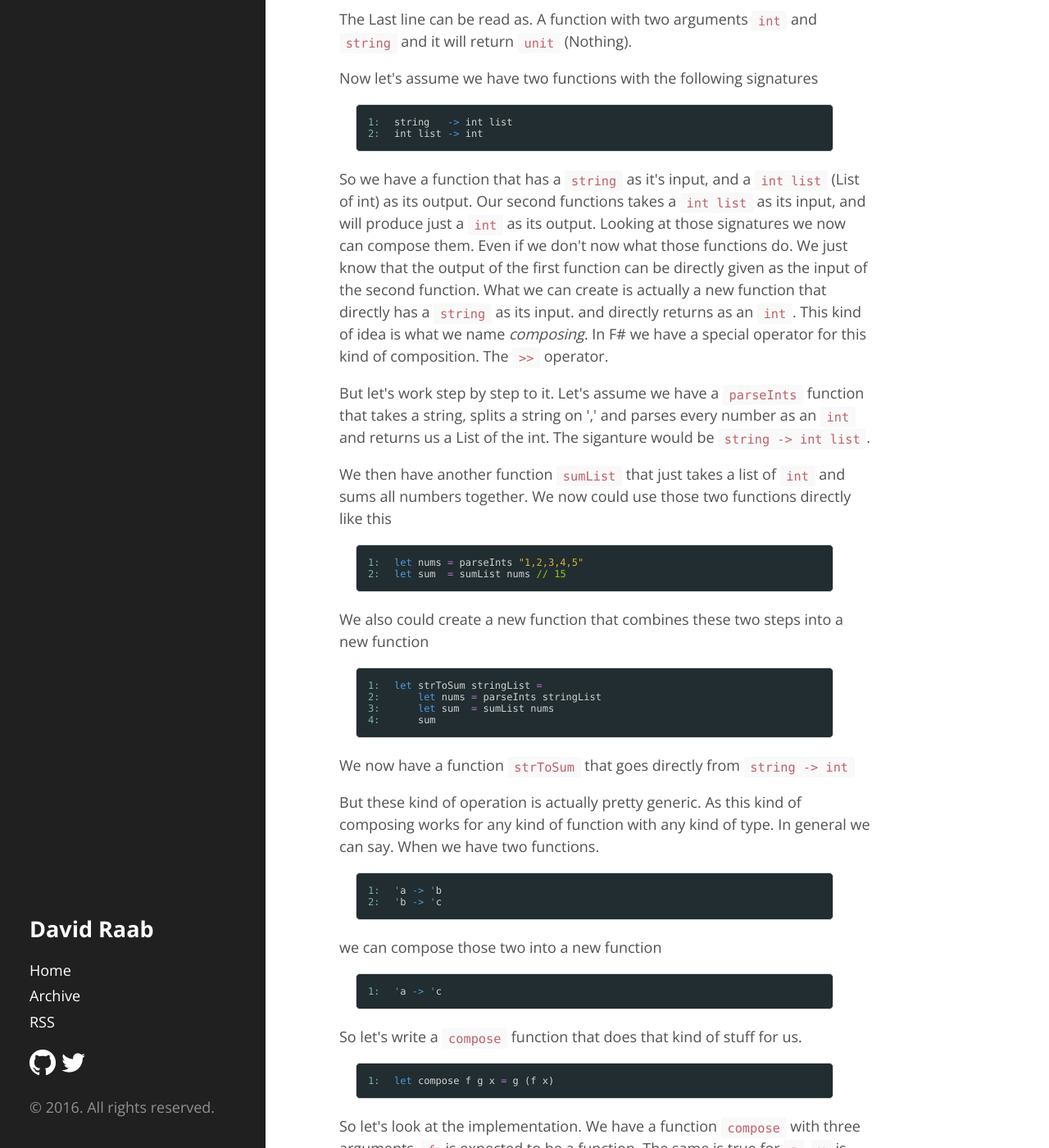
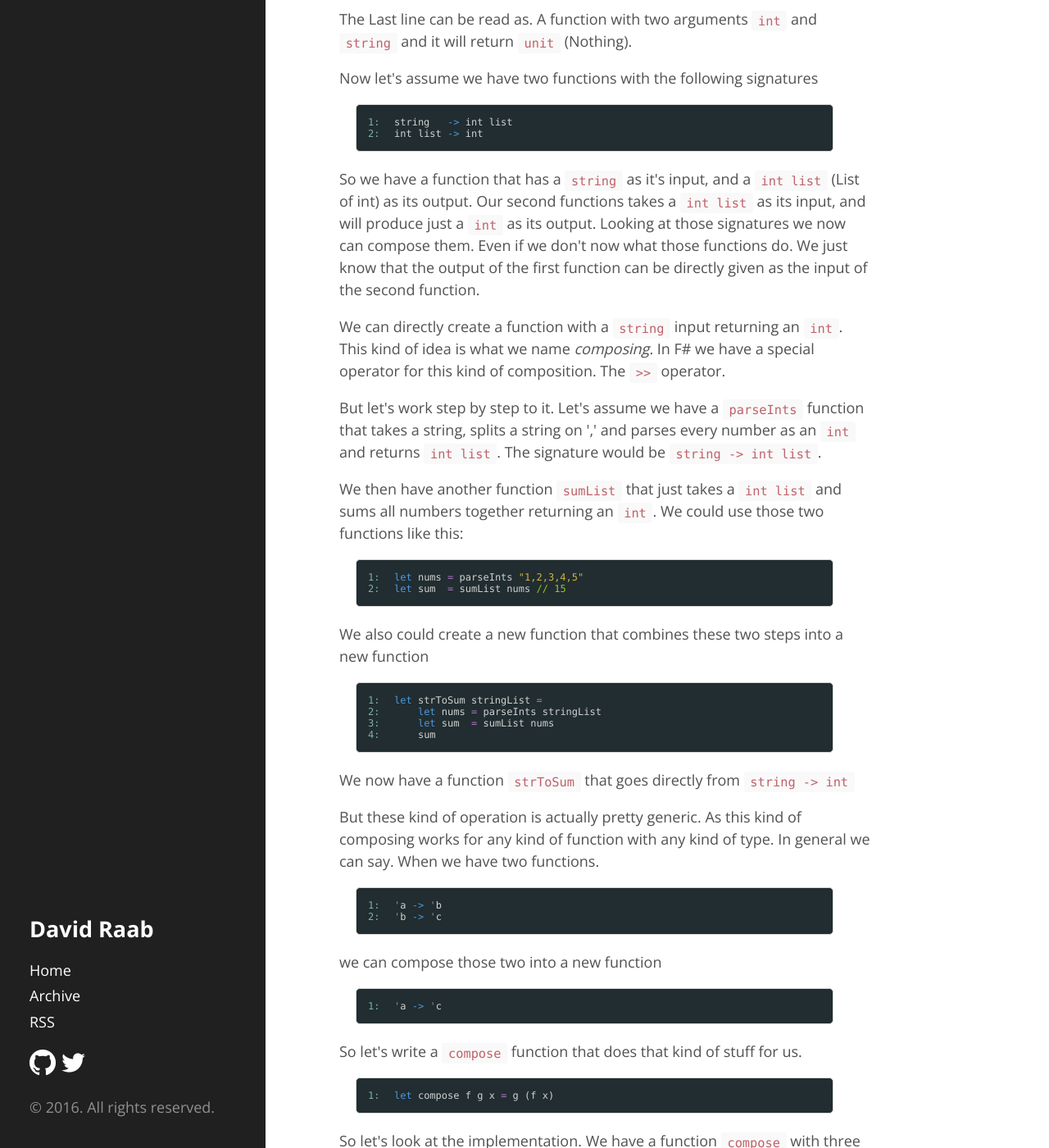
Before and after one commit to bartelink/sidburn.github.io, a Jekyll site: the page built from _posts/2016-03-10-introduction-in-fsharp.html, in a window 1280 px wide and 1400 px high, scrolled down 11723 px. Shown: the whole window at 82% size. Built offline with Jekyll 4.4.1, drawn with Linux system fonts in a browser that asks for light colours; some web fonts are replaced; comment, search, counter and statistics services are not loaded; some of the changed text lies outside the part shown.

Commit message:
Introduction to F#
Some further improvements.

```diff
--- a/_posts/2016-03-10-introduction-in-fsharp.html
+++ b/_posts/2016-03-10-introduction-in-fsharp.html
@@ -657,15 +657,15 @@ return <code>unit</code> (Nothing).</p>
 output. Our second functions takes a <code>int list</code> as its input, and will produce just a <code>int</code>
 as its output. Looking at those signatures we now can compose them. Even if we don't now what
 those functions do. We just know that the output of the first function can be directly given
-as the input of the second function. What we can create is actually a new function that
-directly has a <code>string</code> as its input. and directly returns as an <code>int</code>. This kind of idea
-is what we name <em>composing</em>. In F# we have a special operator for this kind of composition.
-The <code>&gt;&gt;</code> operator.</p>
+as the input of the second function.</p>
+<p>We can directly create a function with a <code>string</code> input returning an <code>int</code>.
+This kind of idea is what we name <em>composing</em>. In F# we have a special operator for this
+kind of composition. The <code>&gt;&gt;</code> operator.</p>
 <p>But let's work step by step to it. Let's assume we have a <code>parseInts</code> function
 that takes a string, splits a string on ',' and parses every number as an <code>int</code>
-and returns us a List of the int. The siganture would be <code>string -&gt; int list</code>.</p>
-<p>We then have another function <code>sumList</code> that just takes a list of <code>int</code> and sums all
-numbers together. We now could use those two functions directly like this</p>
+and returns <code>int list</code>. The signature would be <code>string -&gt; int list</code>.</p>
+<p>We then have another function <code>sumList</code> that just takes a <code>int list</code> and sums all
+numbers together returning an <code>int</code>. We could use those two functions like this:</p>
 <table class="pre"><tr><td class="lines"><pre class="fssnip"><span class="l">1: </span>
 <span class="l">2: </span>
 </pre></td>
@@ -731,11 +732,11 @@ function. The result of the g function is than returned as a value. We also coul
 <td class="snippet"><pre class="fssnip highlighted"><code lang="fsharp"><span class="k">let</span> <span class="i">compose</span> <span class="i">f</span> <span class="i">g</span> <span class="i">x</span> <span class="o">=</span>
     <span class="k">let</span> <span class="i">y</span> <span class="o">=</span> <span class="i">f</span> <span class="i">x</span>
     <span class="k">let</span> <span onmouseout="hideTip(event, 'fs110', 293)" onmouseover="showTip(event, 'fs110', 293)" class="i">z</span> <span class="o">=</span> <span class="i">g</span> <span class="i">y</span>
-    <span class="i">y</span>
+    <span onmouseout="hideTip(event, 'fs110', 294)" onmouseover="showTip(event, 'fs110', 294)" class="i">z</span>
 </code></pre></td>
 </tr>
 </table>
-<p>if it makes it clearer what is happening. The F# compiler automatically infers that <code>f</code> and <code>g</code> are functions.
+<p>The F# compiler automatically infers that <code>f</code> and <code>g</code> are functions.
 Just by using it like <code>f x</code> or <code>g y</code> the compiler knows that <code>f</code> and <code>g</code> must be
 functions with a single argument.</p>
 <p>But what kind of types do we have here? The answer is, they are generic. When we look at the type
@@ -787,7 +788,7 @@ Finally this returns a <code>'c</code> that the <code>compose</code> function th
 <p>We now could use <code>compose</code> like this.</p>
 <table class="pre"><tr><td class="lines"><pre class="fssnip"><span class="l">1: </span>
 </pre></td>
-<td class="snippet"><pre class="fssnip highlighted"><code lang="fsharp"><span class="k">let</span> <span onmouseout="hideTip(event, 'fs101', 294)" onmouseover="showTip(event, 'fs101', 294)" class="i">sum</span> <span class="o">=</span> <span onmouseout="hideTip(event, 'fs106', 295)" onmouseover="showTip(event, 'fs106', 295)" class="f">compose</span> <span onmouseout="hideTip(event, 'fs90', 296)" onmouseover="showTip(event, 'fs90', 296)" class="f">parseInts</span> <span onmouseout="hideTip(event, 'fs97', 297)" onmouseover="showTip(event, 'fs97', 297)" class="f">sumList</span> <span class="s">&quot;1,2,3,4,5&quot;</span> <span class="c">// 15</span>
+<td class="snippet"><pre class="fssnip highlighted"><code lang="fsharp"><span class="k">let</span> <span onmouseout="hideTip(event, 'fs101', 295)" onmouseover="showTip(event, 'fs101', 295)" class="i">sum</span> <span class="o">=</span> <span onmouseout="hideTip(event, 'fs106', 296)" onmouseover="showTip(event, 'fs106', 296)" class="f">compose</span> <span onmouseout="hideTip(event, 'fs90', 297)" onmouseover="showTip(event, 'fs90', 297)" class="f">parseInts</span> <span onmouseout="hideTip(event, 'fs97', 298)" onmouseover="showTip(event, 'fs97', 298)" class="f">sumList</span> <span class="s">&quot;1,2,3,4,5&quot;</span> <span class="c">// 15</span>
 </code></pre></td>
 </tr>
 </table>
@@ -801,8 +802,8 @@ that is still waiting for the last third argument.</p>
 <table class="pre"><tr><td class="lines"><pre class="fssnip"><span class="l">1: </span>
 <span class="l">2: </span>
 </pre></td>
-<td class="snippet"><pre class="fssnip highlighted"><code lang="fsharp"><span class="k">let</span> <span onmouseout="hideTip(event, 'fs111', 298)" onmouseover="showTip(event, 'fs111', 298)" class="f">strToSum</span> <span class="o">=</span> <span onmouseout="hideTip(event, 'fs106', 299)" onmouseover="showTip(event, 'fs106', 299)" class="f">compose</span> <span onmouseout="hideTip(event, 'fs90', 300)" onmouseover="showTip(event, 'fs90', 300)" class="f">parseInts</span> <span onmouseout="hideTip(event, 'fs97', 301)" onmouseover="showTip(event, 'fs97', 301)" class="f">sumList</span>
-<span class="k">let</span> <span onmouseout="hideTip(event, 'fs112', 302)" onmouseover="showTip(event, 'fs112', 302)" class="i">result</span>   <span class="o">=</span> <span onmouseout="hideTip(event, 'fs111', 303)" onmouseover="showTip(event, 'fs111', 303)" class="f">strToSum</span> <span class="s">&quot;1,2,3,4,5&quot;</span> <span class="c">// 15</span>
+<td class="snippet"><pre class="fssnip highlighted"><code lang="fsharp"><span class="k">let</span> <span onmouseout="hideTip(event, 'fs111', 299)" onmouseover="showTip(event, 'fs111', 299)" class="f">strToSum</span> <span class="o">=</span> <span onmouseout="hideTip(event, 'fs106', 300)" onmouseover="showTip(event, 'fs106', 300)" class="f">compose</span> <span onmouseout="hideTip(event, 'fs90', 301)" onmouseover="showTip(event, 'fs90', 301)" class="f">parseInts</span> <span onmouseout="hideTip(event, 'fs97', 302)" onmouseover="showTip(event, 'fs97', 302)" class="f">sumList</span>
+<span class="k">let</span> <span onmouseout="hideTip(event, 'fs112', 303)" onmouseover="showTip(event, 'fs112', 303)" class="i">result</span>   <span class="o">=</span> <span onmouseout="hideTip(event, 'fs111', 304)" onmouseover="showTip(event, 'fs111', 304)" class="f">strToSum</span> <span class="s">&quot;1,2,3,4,5&quot;</span> <span class="c">// 15</span>
 </code></pre></td>
 </tr>
 </table>
@@ -810,7 +811,7 @@ that is still waiting for the last third argument.</p>
 do is put &gt;&gt; between two functions, and we get a new function back! So what we are doing is</p>
 <table class="pre"><tr><td class="lines"><pre class="fssnip"><span class="l">1: </span>
 </pre></td>
-<td class="snippet"><pre class="fssnip highlighted"><code lang="fsharp">(<span onmouseout="hideTip(event, 'fs13', 304)" onmouseover="showTip(event, 'fs13', 304)" class="i">string</span> <span class="k">-&gt;</span> <span onmouseout="hideTip(event, 'fs12', 305)" onmouseover="showTip(event, 'fs12', 305)" class="i">int</span> <span onmouseout="hideTip(event, 'fs67', 306)" onmouseover="showTip(event, 'fs67', 306)" class="i">list</span>) <span class="o">&gt;</span><span class="o">&gt;</span> (<span onmouseout="hideTip(event, 'fs12', 307)" onmouseover="showTip(event, 'fs12', 307)" class="i">int</span> <span onmouseout="hideTip(event, 'fs67', 308)" onmouseover="showTip(event, 'fs67', 308)" class="i">list</span> <span class="k">-&gt;</span> <span onmouseout="hideTip(event, 'fs12', 309)" onmouseover="showTip(event, 'fs12', 309)" class="i">int</span>)
+<td class="snippet"><pre class="fssnip highlighted"><code lang="fsharp">(<span onmouseout="hideTip(event, 'fs13', 305)" onmouseover="showTip(event, 'fs13', 305)" class="i">string</span> <span class="k">-&gt;</span> <span onmouseout="hideTip(event, 'fs12', 306)" onmouseover="showTip(event, 'fs12', 306)" class="i">int</span> <span onmouseout="hideTip(event, 'fs67', 307)" onmouseover="showTip(event, 'fs67', 307)" class="i">list</span>) <span class="o">&gt;</span><span class="o">&gt;</span> (<span onmouseout="hideTip(event, 'fs12', 308)" onmouseover="showTip(event, 'fs12', 308)" class="i">int</span> <span onmouseout="hideTip(event, 'fs67', 309)" onmouseover="showTip(event, 'fs67', 309)" class="i">list</span> <span class="k">-&gt;</span> <span onmouseout="hideTip(event, 'fs12', 310)" onmouseover="showTip(event, 'fs12', 310)" class="i">int</span>)
 </code></pre></td>
 </tr>
 </table>
@@ -818,8 +819,8 @@ do is put &gt;&gt; between two functions, and we get a new function back! So wha
 <table class="pre"><tr><td class="lines"><pre class="fssnip"><span class="l">1: </span>
 <span class="l">2: </span>
 </pre></td>
-<td class="snippet"><pre class="fssnip highlighted"><code lang="fsharp"><span class="k">let</span> <span onmouseout="hideTip(event, 'fs111', 310)" onmouseover="showTip(event, 'fs111', 310)" class="f">strToSum</span> <span class="o">=</span> <span onmouseout="hideTip(event, 'fs90', 311)" onmouseover="showTip(event, 'fs90', 311)" class="f">parseInts</span> <span class="o">&gt;</span><span class="o">&gt;</span> <span onmouseout="hideTip(event, 'fs97', 312)" onmouseover="showTip(event, 'fs97', 312)" class="f">sumList</span>
-<span class="k">let</span> <span onmouseout="hideTip(event, 'fs112', 313)" onmouseover="showTip(event, 'fs112', 313)" class="i">result</span>   <span class="o">=</span> <span onmouseout="hideTip(event, 'fs111', 314)" onmouseover="showTip(event, 'fs111', 314)" class="f">strToSum</span> <span class="s">&quot;1,2,3,4,5&quot;</span>
+<td class="snippet"><pre class="fssnip highlighted"><code lang="fsharp"><span class="k">let</span> <span onmouseout="hideTip(event, 'fs111', 311)" onmouseover="showTip(event, 'fs111', 311)" class="f">strToSum</span> <span class="o">=</span> <span onmouseout="hideTip(event, 'fs90', 312)" onmouseover="showTip(event, 'fs90', 312)" class="f">parseInts</span> <span class="o">&gt;</span><span class="o">&gt;</span> <span onmouseout="hideTip(event, 'fs97', 313)" onmouseover="showTip(event, 'fs97', 313)" class="f">sumList</span>
+<span class="k">let</span> <span onmouseout="hideTip(event, 'fs112', 314)" onmouseover="showTip(event, 'fs112', 314)" class="i">result</span>   <span class="o">=</span> <span onmouseout="hideTip(event, 'fs111', 315)" onmouseover="showTip(event, 'fs111', 315)" class="f">strToSum</span> <span class="s">&quot;1,2,3,4,5&quot;</span>
 </code></pre></td>
 </tr>
 </table>
@@ -848,28 +849,28 @@ that only shows the line that contains a <code>foo</code>. And that output is fi
 So instead of</p>
 <table class="pre"><tr><td class="lines"><pre class="fssnip"><span class="l">1: </span>
 </pre></td>
-<td class="snippet"><pre class="fssnip highlighted"><code lang="fsharp"><span onmouseout="hideTip(event, 'fs111', 315)" onmouseover="showTip(event, 'fs111', 315)" class="f">strToSum</span> <span class="s">&quot;1,2,3,4,5&quot;</span>
+<td class="snippet"><pre class="fssnip highlighted"><code lang="fsharp"><span onmouseout="hideTip(event, 'fs111', 316)" onmouseover="showTip(event, 'fs111', 316)" class="f">strToSum</span> <span class="s">&quot;1,2,3,4,5&quot;</span>
 </code></pre></td>
 </tr>
 </table>
 <p>We also could write</p>
 <table class="pre"><tr><td class="lines"><pre class="fssnip"><span class="l">1: </span>
 </pre></td>
-<td class="snippet"><pre class="fssnip highlighted"><code lang="fsharp"><span class="s">&quot;1,2,3,4,5&quot;</span> <span class="o">|&gt;</span> <span onmouseout="hideTip(event, 'fs111', 316)" onmouseover="showTip(event, 'fs111', 316)" class="f">strToSum</span>
+<td class="snippet"><pre class="fssnip highlighted"><code lang="fsharp"><span class="s">&quot;1,2,3,4,5&quot;</span> <span class="o">|&gt;</span> <span onmouseout="hideTip(event, 'fs111', 317)" onmouseover="showTip(event, 'fs111', 317)" class="f">strToSum</span>
 </code></pre></td>
 </tr>
 </table>
 <p>Having this kind of Piping means we also could have written <code>strToSum</code> like this</p>
 <table class="pre"><tr><td class="lines"><pre class="fssnip"><span class="l">1: </span>
 </pre></td>
-<td class="snippet"><pre class="fssnip highlighted"><code lang="fsharp"><span class="k">let</span> <span onmouseout="hideTip(event, 'fs113', 317)" onmouseover="showTip(event, 'fs113', 317)" class="f">strToStum</span> <span onmouseout="hideTip(event, 'fs114', 318)" onmouseover="showTip(event, 'fs114', 318)" class="i">x</span> <span class="o">=</span> <span onmouseout="hideTip(event, 'fs114', 319)" onmouseover="showTip(event, 'fs114', 319)" class="i">x</span> <span class="o">|&gt;</span> <span onmouseout="hideTip(event, 'fs90', 320)" onmouseover="showTip(event, 'fs90', 320)" class="f">parseInts</span> <span class="o">|&gt;</span> <span onmouseout="hideTip(event, 'fs97', 321)" onmouseover="showTip(event, 'fs97', 321)" class="f">sumList</span>
+<td class="snippet"><pre class="fssnip highlighted"><code lang="fsharp"><span class="k">let</span> <span onmouseout="hideTip(event, 'fs113', 318)" onmouseover="showTip(event, 'fs113', 318)" class="f">strToStum</span> <span onmouseout="hideTip(event, 'fs114', 319)" onmouseover="showTip(event, 'fs114', 319)" class="i">x</span> <span class="o">=</span> <span onmouseout="hideTip(event, 'fs114', 320)" onmouseover="showTip(event, 'fs114', 320)" class="i">x</span> <span class="o">|&gt;</span> <span onmouseout="hideTip(event, 'fs90', 321)" onmouseover="showTip(event, 'fs90', 321)" class="f">parseInts</span> <span class="o">|&gt;</span> <span onmouseout="hideTip(event, 'fs97', 322)" onmouseover="showTip(event, 'fs97', 322)" class="f">sumList</span>
 </code></pre></td>
 </tr>
 </table>
 <p>instead of</p>
 <table class="pre"><tr><td class="lines"><pre class="fssnip"><span class="l">1: </span>
 </pre></td>
-<td class="snippet"><pre class="fssnip highlighted"><code lang="fsharp"><span class="k">let</span> <span onmouseout="hideTip(event, 'fs111', 322)" onmouseover="showTip(event, 'fs111', 322)" class="f">strToSum</span> <span class="o">=</span> <span onmouseout="hideTip(event, 'fs90', 323)" onmouseover="showTip(event, 'fs90', 323)" class="f">parseInts</span> <span class="o">&gt;</span><span class="o">&gt;</span> <span onmouseout="hideTip(event, 'fs97', 324)" onmouseover="showTip(event, 'fs97', 324)" class="f">sumList</span>
+<td class="snippet"><pre class="fssnip highlighted"><code lang="fsharp"><span class="k">let</span> <span onmouseout="hideTip(event, 'fs111', 323)" onmouseover="showTip(event, 'fs111', 323)" class="f">strToSum</span> <span class="o">=</span> <span onmouseout="hideTip(event, 'fs90', 324)" onmouseover="showTip(event, 'fs90', 324)" class="f">parseInts</span> <span class="o">&gt;</span><span class="o">&gt;</span> <span onmouseout="hideTip(event, 'fs97', 325)" onmouseover="showTip(event, 'fs97', 325)" class="f">sumList</span>
 </code></pre></td>
 </tr>
 </table>
@@ -886,15 +887,15 @@ passed into the <code>sumList</code> function. This kind of style is often what
 <span class="l">8: </span>
 <span class="l">9: </span>
 </pre></td>
-<td class="snippet"><pre class="fssnip highlighted"><code lang="fsharp"><span class="k">let</span> <span onmouseout="hideTip(event, 'fs115', 325)" onmouseover="showTip(event, 'fs115', 325)" class="f">numbers</span> <span onmouseout="hideTip(event, 'fs98', 326)" onmouseover="showTip(event, 'fs98', 326)" class="i">xs</span> <span class="o">=</span>
-    <span onmouseout="hideTip(event, 'fs98', 327)" onmouseover="showTip(event, 'fs98', 327)" class="i">xs</span>
-    <span class="o">|&gt;</span> <span onmouseout="hideTip(event, 'fs95', 328)" onmouseover="showTip(event, 'fs95', 328)" class="t">List</span><span class="o">.</span><span onmouseout="hideTip(event, 'fs116', 329)" onmouseover="showTip(event, 'fs116', 329)" class="f">map</span>    (<span class="k">fun</span> <span onmouseout="hideTip(event, 'fs18', 330)" onmouseover="showTip(event, 'fs18', 330)" class="i">x</span> <span class="k">-&gt;</span> <span onmouseout="hideTip(event, 'fs18', 331)" onmouseover="showTip(event, 'fs18', 331)" class="i">x</span> <span class="o">+</span> <span class="n">3</span>)     <span class="c">// Add +3 to every element</span>
-    <span class="o">|&gt;</span> <span onmouseout="hideTip(event, 'fs95', 332)" onmouseover="showTip(event, 'fs95', 332)" class="t">List</span><span class="o">.</span><span onmouseout="hideTip(event, 'fs116', 333)" onmouseover="showTip(event, 'fs116', 333)" class="f">map</span>    (<span class="k">fun</span> <span onmouseout="hideTip(event, 'fs18', 334)" onmouseover="showTip(event, 'fs18', 334)" class="i">x</span> <span class="k">-&gt;</span> <span onmouseout="hideTip(event, 'fs18', 335)" onmouseover="showTip(event, 'fs18', 335)" class="i">x</span> <span class="o">*</span> <span class="n">2</span>)     <span class="c">// Multiply every element by 2</span>
-    <span class="o">|&gt;</span> <span onmouseout="hideTip(event, 'fs95', 336)" onmouseover="showTip(event, 'fs95', 336)" class="t">List</span><span class="o">.</span><span onmouseout="hideTip(event, 'fs117', 337)" onmouseover="showTip(event, 'fs117', 337)" class="f">filter</span> (<span class="k">fun</span> <span onmouseout="hideTip(event, 'fs18', 338)" onmouseover="showTip(event, 'fs18', 338)" class="i">x</span> <span class="k">-&gt;</span> <span onmouseout="hideTip(event, 'fs18', 339)" onmouseover="showTip(event, 'fs18', 339)" class="i">x</span> <span class="o">%</span> <span class="n">2</span> <span class="o">=</span> <span class="n">0</span>) <span class="c">// Only pick even elements</span>
-    <span class="o">|&gt;</span> <span onmouseout="hideTip(event, 'fs95', 340)" onmouseover="showTip(event, 'fs95', 340)" class="t">List</span><span class="o">.</span><span onmouseout="hideTip(event, 'fs117', 341)" onmouseover="showTip(event, 'fs117', 341)" class="f">filter</span> (<span class="k">fun</span> <span onmouseout="hideTip(event, 'fs18', 342)" onmouseover="showTip(event, 'fs18', 342)" class="i">x</span> <span class="k">-&gt;</span> <span onmouseout="hideTip(event, 'fs18', 343)" onmouseover="showTip(event, 'fs18', 343)" class="i">x</span> <span class="o">&gt;</span> <span class="n">10</span>)    <span class="c">// Only pick elements greater than 10</span>
-    <span class="o">|&gt;</span> <span onmouseout="hideTip(event, 'fs95', 344)" onmouseover="showTip(event, 'fs95', 344)" class="t">List</span><span class="o">.</span><span onmouseout="hideTip(event, 'fs118', 345)" onmouseover="showTip(event, 'fs118', 345)" class="f">take</span>   <span class="n">10</span>                   <span class="c">// Only take 10 Elements</span>
+<td class="snippet"><pre class="fssnip highlighted"><code lang="fsharp"><span class="k">let</span> <span onmouseout="hideTip(event, 'fs115', 326)" onmouseover="showTip(event, 'fs115', 326)" class="f">numbers</span> <span onmouseout="hideTip(event, 'fs98', 327)" onmouseover="showTip(event, 'fs98', 327)" class="i">xs</span> <span class="o">=</span>
+    <span onmouseout="hideTip(event, 'fs98', 328)" onmouseover="showTip(event, 'fs98', 328)" class="i">xs</span>
+    <span class="o">|&gt;</span> <span onmouseout="hideTip(event, 'fs95', 329)" onmouseover="showTip(event, 'fs95', 329)" class="t">List</span><span class="o">.</span><span onmouseout="hideTip(event, 'fs116', 330)" onmouseover="showTip(event, 'fs116', 330)" class="f">map</span>    (<span class="k">fun</span> <span onmouseout="hideTip(event, 'fs18', 331)" onmouseover="showTip(event, 'fs18', 331)" class="i">x</span> <span class="k">-&gt;</span> <span onmouseout="hideTip(event, 'fs18', 332)" onmouseover="showTip(event, 'fs18', 332)" class="i">x</span> <span class="o">+</span> <span class="n">3</span>)     <span class="c">// Add +3 to every element</span>
+    <span class="o">|&gt;</span> <span onmouseout="hideTip(event, 'fs95', 333)" onmouseover="showTip(event, 'fs95', 333)" class="t">List</span><span class="o">.</span><span onmouseout="hideTip(event, 'fs116', 334)" onmouseover="showTip(event, 'fs116', 334)" class="f">map</span>    (<span class="k">fun</span> <span onmouseout="hideTip(event, 'fs18', 335)" onmouseover="showTip(event, 'fs18', 335)" class="i">x</span> <span class="k">-&gt;</span> <span onmouseout="hideTip(event, 'fs18', 336)" onmouseover="showTip(event, 'fs18', 336)" class="i">x</span> <span class="o">*</span> <span class="n">2</span>)     <span class="c">// Multiply every element by 2</span>
+    <span class="o">|&gt;</span> <span onmouseout="hideTip(event, 'fs95', 337)" onmouseover="showTip(event, 'fs95', 337)" class="t">List</span><span class="o">.</span><span onmouseout="hideTip(event, 'fs117', 338)" onmouseover="showTip(event, 'fs117', 338)" class="f">filter</span> (<span class="k">fun</span> <span onmouseout="hideTip(event, 'fs18', 339)" onmouseover="showTip(event, 'fs18', 339)" class="i">x</span> <span class="k">-&gt;</span> <span onmouseout="hideTip(event, 'fs18', 340)" onmouseover="showTip(event, 'fs18', 340)" class="i">x</span> <span class="o">%</span> <span class="n">2</span> <span class="o">=</span> <span class="n">0</span>) <span class="c">// Only pick even elements</span>
+    <span class="o">|&gt;</span> <span onmouseout="hideTip(event, 'fs95', 341)" onmouseover="showTip(event, 'fs95', 341)" class="t">List</span><span class="o">.</span><span onmouseout="hideTip(event, 'fs117', 342)" onmouseover="showTip(event, 'fs117', 342)" class="f">filter</span> (<span class="k">fun</span> <span onmouseout="hideTip(event, 'fs18', 343)" onmouseover="showTip(event, 'fs18', 343)" class="i">x</span> <span class="k">-&gt;</span> <span onmouseout="hideTip(event, 'fs18', 344)" onmouseover="showTip(event, 'fs18', 344)" class="i">x</span> <span class="o">&gt;</span> <span class="n">10</span>)    <span class="c">// Only pick elements greater than 10</span>
+    <span class="o">|&gt;</span> <span onmouseout="hideTip(event, 'fs95', 345)" onmouseover="showTip(event, 'fs95', 345)" class="t">List</span><span class="o">.</span><span onmouseout="hideTip(event, 'fs118', 346)" onmouseover="showTip(event, 'fs118', 346)" class="f">take</span>   <span class="n">10</span>                   <span class="c">// Only take 10 Elements</span>
 
-<span class="k">let</span> <span onmouseout="hideTip(event, 'fs119', 346)" onmouseover="showTip(event, 'fs119', 346)" class="i">result</span> <span class="o">=</span> <span onmouseout="hideTip(event, 'fs115', 347)" onmouseover="showTip(event, 'fs115', 347)" class="f">numbers</span> [<span class="n">1..</span><span class="n">100</span>] <span class="c">// [12; 14; 16; 18; 20; 22; 24; 26; 28; 30]</span>
+<span class="k">let</span> <span onmouseout="hideTip(event, 'fs119', 347)" onmouseover="showTip(event, 'fs119', 347)" class="i">result</span> <span class="o">=</span> <span onmouseout="hideTip(event, 'fs115', 348)" onmouseover="showTip(event, 'fs115', 348)" class="f">numbers</span> [<span class="n">1..</span><span class="n">100</span>] <span class="c">// [12; 14; 16; 18; 20; 22; 24; 26; 28; 30]</span>
 </code></pre></td>
 </tr>
 </table>
@@ -1036,7 +1037,7 @@ all of the topics you basically already made a big step in understanding F# in g
 <div class="tip" id="fs107">val f : (&#39;a -&gt; &#39;b)</div>
 <div class="tip" id="fs108">val g : (&#39;b -&gt; &#39;c)</div>
 <div class="tip" id="fs109">val x : &#39;a</div>
-<div class="tip" id="fs110">val z : obj</div>
+<div class="tip" id="fs110">val z : &#39;a</div>
 <div class="tip" id="fs111">val strToSum : (String -&gt; int)<br /><br />Full name: 2016-03-10-introduction-in-fsharp.strToSum</div>
 <div class="tip" id="fs112">val result : int<br /><br />Full name: 2016-03-10-introduction-in-fsharp.result</div>
 <div class="tip" id="fs113">val strToStum : x:String -&gt; int<br /><br />Full name: 2016-03-10-introduction-in-fsharp.strToStum</div>
```
Also changed, not shown: other parts of _posts/2016-03-10-introduction-in-fsharp.html (+2 -1 lines), 1 other file.
